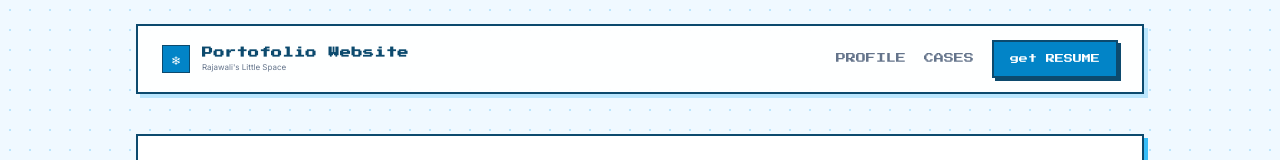
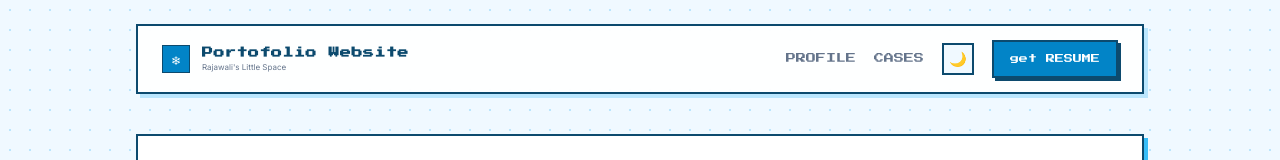
Before and after one commit to Yow04/portofolio-serius, a React (Vite) app: page / in a window 1280 px wide. Shown: the top 160 px of the page. Built offline with nearby package versions, Linux system fonts and the light colour scheme.

Commit message:
feat: add core UI components, theme toggle, and Tailwind styling

```diff
--- a/src/App.css
+++ b/src/App.css
@@ -31,6 +31,20 @@
     line-height: 1.5;
     min-height: 100vh;
     padding-bottom: 80px;
+    transition: background-color 0.3s ease, color 0.3s ease;
+  }
+
+  /* ── Dark-mode overrides ── */
+  .dark {
+    --color-ice-bg: #0B1120;
+    --color-ice-card: #111827;
+    --color-ice-primary: #38BDF8;
+    --color-ice-navy: #7DD3FC;
+    --color-ice-frost: #1E3A5F;
+    --color-ice-frost-light: #172554;
+    --color-aurora: #2DD4BF;
+    --color-polar-text: #E2E8F0;
+    --color-polar-dim: #94A3B8;
   }
 }
 
--- a/src/components/common/Button.tsx
+++ b/src/components/common/Button.tsx
@@ -22,11 +22,11 @@ const Button = ({
     const base = 'font-pixel text-[9px] py-2.5 px-4 border-2 border-ice-navy cursor-pointer no-underline inline-flex items-center gap-2 transition-all duration-150';
 
     const solidStyles = 'bg-ice-primary text-white shadow-[3px_3px_0_var(--color-ice-navy)] hover:bg-ice-navy hover:-translate-x-px hover:-translate-y-px hover:shadow-[5px_5px_0_var(--color-ice-frost)]';
-    const outlineStyles = 'bg-white text-ice-navy shadow-[3px_3px_0_var(--color-ice-navy)] hover:bg-ice-frost hover:-translate-x-px hover:-translate-y-px hover:shadow-[5px_5px_0_var(--color-ice-frost)]';
+    const outlineStyles = 'bg-ice-card text-ice-navy shadow-[3px_3px_0_var(--color-ice-navy)] hover:bg-ice-frost hover:-translate-x-px hover:-translate-y-px hover:shadow-[5px_5px_0_var(--color-ice-frost)]';
 
     const disabledStyles = 'brightness-80 cursor-not-allowed !translate-0 !shadow-[3px_3px_0_var(--color-ice-navy)]';
     const disabledSolidBg = '!bg-ice-primary';
-    const disabledOutlineBg = '!bg-white';
+    const disabledOutlineBg = '!bg-ice-card';
 
     const fullWidthStyles = 'flex-1 justify-center text-[8px]';
 
--- /dev/null
+++ b/src/components/common/ThemeToggle.tsx
@@ -0,0 +1,37 @@
+import { useEffect, useState } from 'react';
+
+const ThemeToggle = () => {
+    const [isDark, setIsDark] = useState(() => {
+        if (typeof window !== 'undefined') {
+            const saved = localStorage.getItem('theme');
+            if (saved) return saved === 'dark';
+            return window.matchMedia('(prefers-color-scheme: dark)').matches;
+        }
+        return false;
+    });
+
+    useEffect(() => {
+        const root = document.documentElement;
+        if (isDark) {
+            root.classList.add('dark');
+        } else {
+            root.classList.remove('dark');
+        }
+        localStorage.setItem('theme', isDark ? 'dark' : 'light');
+    }, [isDark]);
+
+    return (
+        <button
+            onClick={() => setIsDark(!isDark)}
+            className="w-8 h-8 flex items-center justify-center border-2 border-ice-navy bg-ice-bg text-ice-navy cursor-pointer transition-all duration-200 hover:bg-ice-frost hover:scale-110 hover:shadow-[2px_2px_0_var(--color-ice-primary)]"
+            aria-label={isDark ? 'Switch to light mode' : 'Switch to dark mode'}
+            title={isDark ? 'Light mode' : 'Dark mode'}
+        >
+            <span className="text-sm leading-none">
+                {isDark ? '☀' : '🌙'}
+            </span>
+        </button>
+    );
+};
+
+export default ThemeToggle;
--- a/src/components/common/index.ts
+++ b/src/components/common/index.ts
@@ -2,3 +2,4 @@ export { default as Button } from './Button';
 export { default as Tag } from './Tag';
 export { default as StatusBadge } from './StatusBadge';
 export { default as SectionHeader } from './SectionHeader';
+export { default as ThemeToggle } from './ThemeToggle';
--- a/src/components/layout/Navbar.tsx
+++ b/src/components/layout/Navbar.tsx
@@ -1,9 +1,9 @@
-import { Button } from "../common";
+import { Button, ThemeToggle } from "../common";
 import { profile } from "../../constants/profile";
 
 const Navbar = () => {
   return (
-    <header className="flex justify-between items-center bg-white/90 backdrop-blur-[10px] border-2 border-ice-navy shadow-[4px_4px_0_var(--color-ice-frost)] px-6 py-3.5 mb-10">
+    <header className="flex justify-between items-center bg-ice-card/90 backdrop-blur-[10px] border-2 border-ice-navy shadow-[4px_4px_0_var(--color-ice-frost)] px-6 py-3.5 mb-10 transition-colors duration-300">
       <a href="#" className="flex items-center gap-3 no-underline text-ice-navy">
         <div className="w-7 h-7 bg-ice-primary text-white border-[1.5px] border-ice-navy flex items-center justify-center text-xs pixel-text">❄</div>
         <div>
@@ -17,6 +17,7 @@ const Navbar = () => {
       <nav className="flex gap-[18px] items-center">
         <a href="#about" className="text-[10px] text-polar-dim no-underline transition-colors duration-150 hover:text-ice-primary pixel-text">PROFILE</a>
         <a href="#projects" className="text-[10px] text-polar-dim no-underline transition-colors duration-150 hover:text-ice-primary pixel-text">CASES</a>
+        <ThemeToggle />
         <Button href={profile.resumeUrl} target="_blank" rel="noopener noreferrer"> get RESUME </Button>
       </nav>
     </header>
--- a/src/components/sections/Contact.tsx
+++ b/src/components/sections/Contact.tsx
@@ -3,7 +3,7 @@ import { profile, socialLinks } from "../../constants/profile";
 
 const Contact = () => {
   return (
-    <section className="bg-white border-2 border-ice-navy shadow-[5px_5px_0_var(--color-ice-primary)] py-10 px-6 text-center" id="contact">
+    <section className="bg-ice-card border-2 border-ice-navy shadow-[5px_5px_0_var(--color-ice-primary)] py-10 px-6 text-center transition-colors duration-300" id="contact">
       <h2 className="text-[26px] font-bold text-ice-navy mb-2.5">SEEKING CALM, RELIABLE CODE?</h2>
       <p className="text-sm text-polar-dim max-w-[500px] mx-auto mb-6">
         Looking to build a personal or business website? Feel free to reach out!
```
